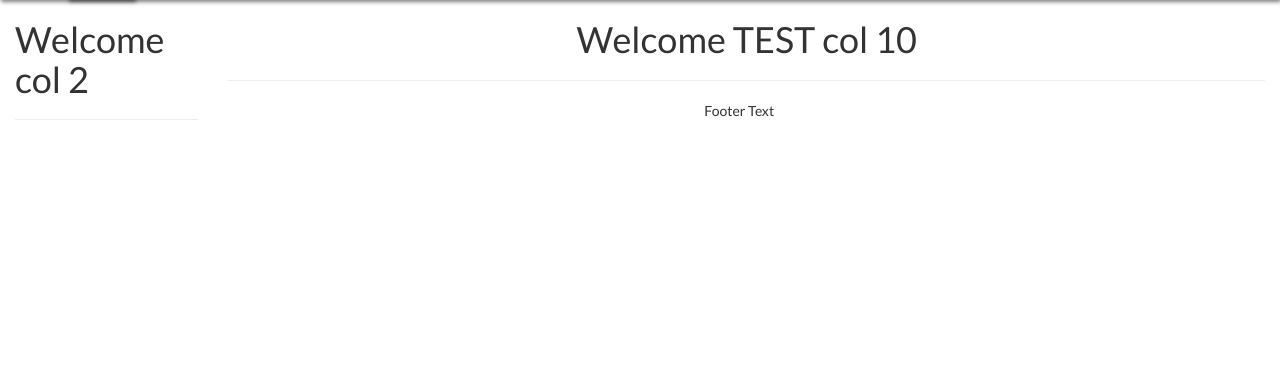
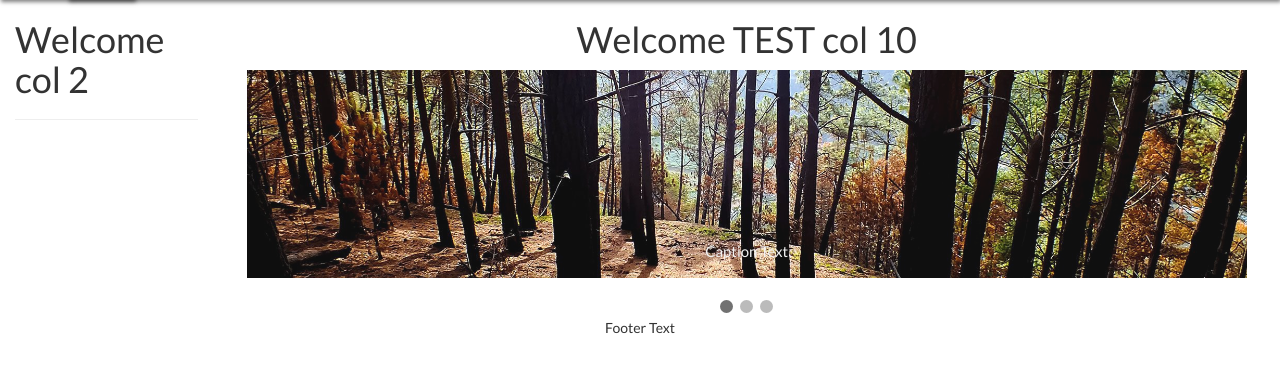
Before and after one commit to CoreWebsite/Core, a PHP site: page / in a window 1280 px wide. Shown: the part 50-422 px from the top of the page. Run offline with PHP 8.4, Linux system fonts and the light colour scheme; some libraries are stand-ins or nearby versions.

Commit message:
slideshow
added slideshow, and added main/css stuff

```diff
--- a/index.php
+++ b/index.php
@@ -45,6 +45,7 @@
                         <a href="contact.php">Contact</a>
                     </li>
                 </ul>
+
                 <ul class="nav navbar-nav navbar-right">
                     <li>
                         <a href="#" onclick="document.getElementById('id01').style.display='block'"><span class="glyphicon glyphicon-log-in"></span> Sign Up</a>
@@ -55,7 +56,11 @@
                 </ul>
             </div>
         </div>
+
+
+
     </nav>
+
     <div class="col-sm-2 text-left">
         <h1>Welcome col 2</h1>
         <p></p>
@@ -65,10 +70,34 @@
     </div>
     <div class="col-sm-10 text-center">
         <h1>Welcome TEST col 10</h1>
-      <p></p>
-      <hr>
-      <h3></h3>
-      <p></p>
+
+        <div class="slideshow-container">
+  <div class="mySlides fade">
+    <img src="img1.jpg" style="width:100%">
+    <div class="text">Caption Text</div>
+  </div>
+
+  <div class="mySlides fade">
+    <img src="img2.jpg" style="width:100%">
+    <div class="text">Caption Two</div>
+  </div>
+
+  <div class="mySlides fade">
+    <img src="img3.jpg" style="width:100%">
+    <div class="text">Caption Three</div>
+  </div>
+</div>
+<br>
+
+<div style="text-align:center">
+  <span class="dot" onclick="currentSlide(1)"></span>
+  <span class="dot" onclick="currentSlide(2)"></span>
+  <span class="dot" onclick="currentSlide(3)"></span>
+</div>
+
+
+
+
     </div>
     <footer class="container-fluid text-center">
         <p>Footer Text</p>
@@ -77,9 +106,9 @@
         <span class="close" onclick="document.getElementById('id01').style.display='none'" title="Close Modal">×</span>
         <form action="/action_page.php" class="modal-content animate">
             <div class="container">
-            <label><b>Email</b></label> <input name="email" placeholder="Enter Email" required="" type="text"> <label><b>Password</b></label> <input name="psw" placeholder="Enter Password" required=
-            "" type="password"> <label><b>Repeat Password</b></label> <input name="psw-repeat" placeholder="Repeat Password" required="" type="password"> <input checked="checked" type="checkbox">
-            Remember me
+                <label><b>Email</b></label> <input name="email" placeholder="Enter Email" required="" type="text"> <label><b>Password</b></label> <input name="psw" placeholder="Enter Password"
+                required="" type="password"> <label><b>Repeat Password</b></label> <input name="psw-repeat" placeholder="Repeat Password" required="" type="password"> <input checked="checked" type=
+                "checkbox"> Remember me
                 <p>By creating an account you agree to our <a href="#">Terms & Privacy</a>.</p>
                 <div class="clearfix">
                     <button class="cancelbtn" onclick="document.getElementById('id01').style.display='none'" type="button">Cancel</button> <button class="signupbtn" type="submit">Sign Up</button>
@@ -98,4 +127,38 @@
         </div>
     </div>
 </body>
+
+<script>
+var slideIndex = 1;
+showSlides(slideIndex);
+
+function plusSlides(n) {
+  showSlides(slideIndex += n);
+}
+
+function currentSlide(n) {
+  showSlides(slideIndex = n);
+}
+
+function showSlides(n) {
+  var i;
+  var slides = document.getElementsByClassName("mySlides");
+  var dots = document.getElementsByClassName("dot");
+  if (n > slides.length) {slideIndex = 1}
+  if (n < 1) {slideIndex = slides.length}
+  for (i = 0; i < slides.length; i++) {
+      slides[i].style.display = "none";
+  }
+  for (i = 0; i < dots.length; i++) {
+      dots[i].className = dots[i].className.replace(" active", "");
+  }
+  slides[slideIndex-1].style.display = "block";
+  dots[slideIndex-1].className += " active";
+}
+
+</script>
+
+
+
+
 </html>
--- a/style/main.css
+++ b/style/main.css
@@ -9,3 +9,95 @@
  body {
         font-family: "Lato", sans-serif;;
       }
+* {box-sizing:border-box}
+
+/* Slideshow container */
+.slideshow-container {
+  max-width: 1000px;
+  position: relative;
+  margin: auto;
+}
+
+.mySlides {
+    display: none;
+}
+
+/* Next & previous buttons */
+.prev, .next {
+  cursor: pointer;
+  position: absolute;
+  top: 50%;
+  width: auto;
+  margin-top: -22px;
+  padding: 16px;
+  color: white;
+  font-weight: bold;
+  font-size: 18px;
+  transition: 0.6s ease;
+  border-radius: 0 3px 3px 0;
+}
+
+/* Position the "next button" to the right */
+.next {
+  right: 0;
+  border-radius: 3px 0 0 3px;
+}
+
+/* On hover, add a black background color with a little bit see-through */
+.prev:hover, .next:hover {
+  background-color: rgba(0,0,0,0.8);
+}
+
+/* Caption text */
+.text {
+  color: #f2f2f2;
+  font-size: 15px;
+  padding: 8px 12px;
+  position: absolute;
+  bottom: 8px;
+  width: 100%;
+  text-align: center;
+}
+
+/* Number text (1/3 etc) */
+.numbertext {
+  color: #f2f2f2;
+  font-size: 12px;
+  padding: 8px 12px;
+  position: absolute;
+  top: 0;
+}
+
+/* The dots/bullets/indicators */
+.dot {
+  cursor:pointer;
+  height: 13px;
+  width: 13px;
+  margin: 0 2px;
+  background-color: #bbb;
+  border-radius: 50%;
+  display: inline-block;
+  transition: background-color 0.6s ease;
+}
+
+.active, .dot:hover {
+  background-color: #717171;
+}
+
+/* Fading animation */
+.fade {
+  -webkit-animation-name: fade;
+  -webkit-animation-duration: 20s;
+  animation-name: fade;
+  animation-duration: 20s;
+}
+
+@-webkit-keyframes fade {
+  from {opacity: .8}
+  to {opacity: 1}
+}
+
+@keyframes fade {
+  from {opacity: .8}
+  to {opacity: 1}
+}
```
Also changed, not shown: img1.jpg (added), img2.jpg (added), img3.jpg (added), img4.jpg (added). Lines whose indentation alone changed are shown as unchanged.
